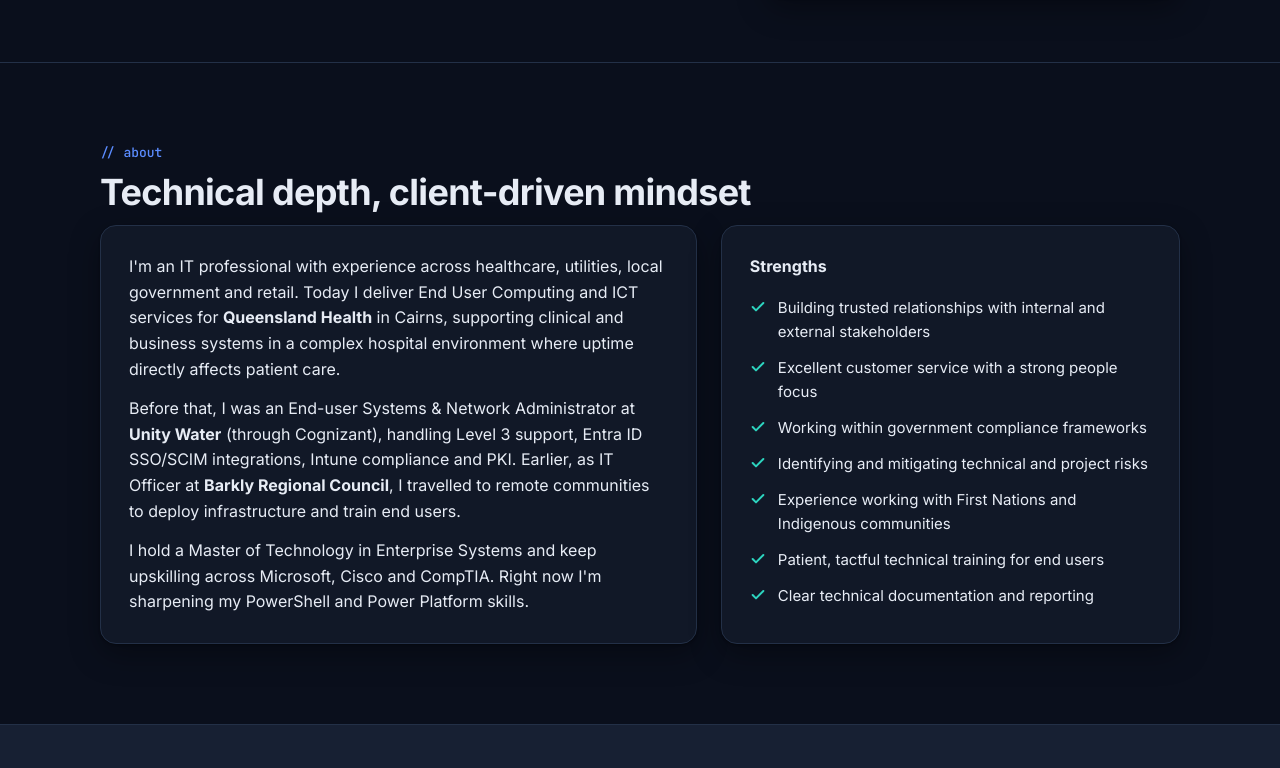
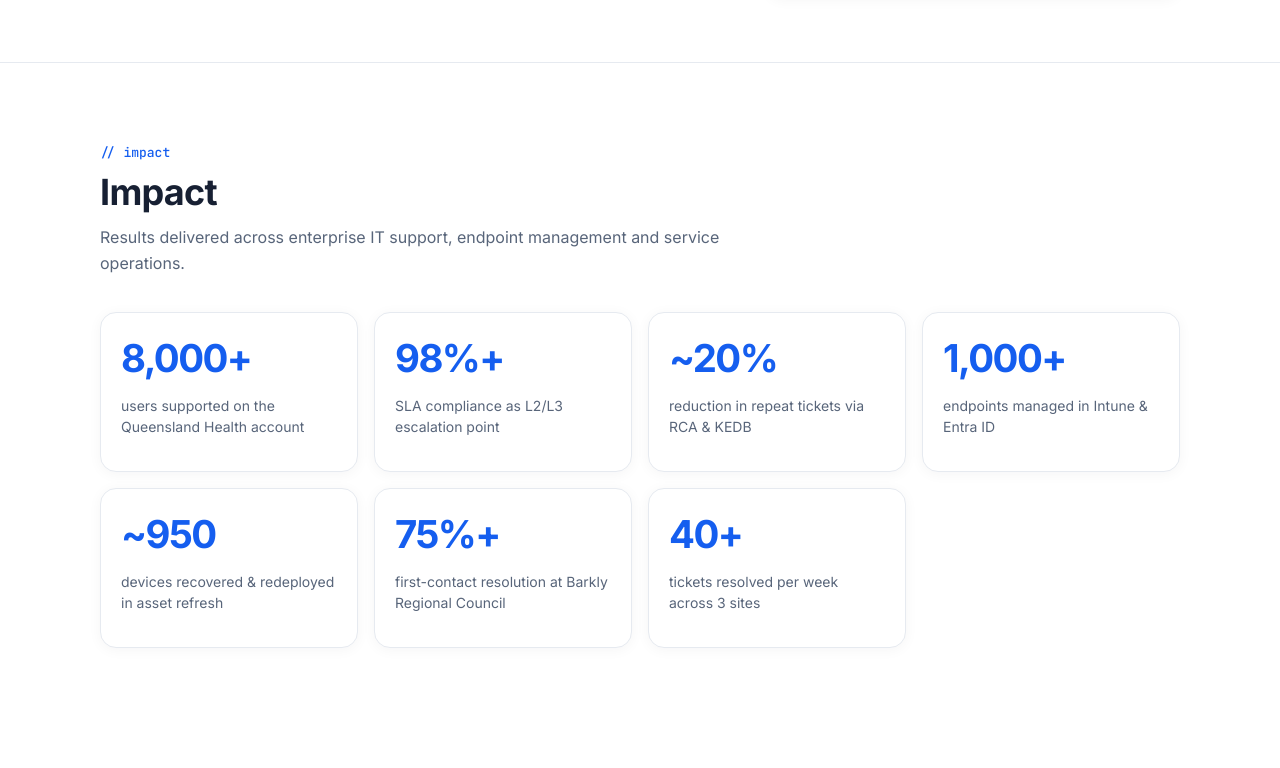
Before and after one commit to HemaSKantipudi/HemaSKantipudi.github.io, a plain HTML site: page index.html in a window 1280 px wide. Shown: the part 725-1493 px from the top of the page. Drawn offline with Linux system fonts and the light colour scheme.

Commit message:
Set white background and add seven impact metrics

```diff
--- a/index.html
+++ b/index.html
@@ -1,5 +1,5 @@
 <!doctype html>
-<html lang="en" data-theme="dark">
+<html lang="en" data-theme="light">
 <head>
 <meta charset="utf-8">
 <meta name="viewport" content="width=device-width, initial-scale=1">
@@ -168,6 +168,23 @@ footer{padding:28px 0 40px;color:var(--muted);font-size:13px;text-align:center}
 
 /* Portfolio portrait and dark-first presentation */
 .profile-photo-wrap{display:flex;justify-content:center;margin-bottom:22px}.profile-photo{width:170px;height:170px;object-fit:cover;border-radius:50%;border:5px solid var(--surface);box-shadow:0 0 0 2px var(--accent),0 16px 36px rgba(0,0,0,.25)}.hero-card{text-align:center}.hero-card .stats{text-align:left}.hero-card .mini-logos{justify-content:center}@media(max-width:600px){.profile-photo{width:140px;height:140px}}
+
+/* White portfolio theme */
+:root, :root[data-theme="light"], :root[data-theme="dark"]{
+--bg:#ffffff;--surface:#ffffff;--surface-2:#f7f9fc;--text:#172033;--muted:#58657a;
+--line:#e6eaf0;--accent:#155eef;--accent-2:#079b91;--accent-soft:rgba(21,94,239,.07);
+--shadow:0 2px 14px rgba(15,23,42,.045);--tile:#ffffff;
+--hero-grad:none;
+}
+body,main{background:#fff}
+.hero{background:#fff}
+.theme{display:none}
+.impact-grid{display:grid;grid-template-columns:repeat(4,minmax(0,1fr));gap:16px}
+.impact-item{padding:24px 20px;min-height:160px}
+.impact-item strong{display:block;font-size:clamp(29px,3vw,42px);line-height:1.1;letter-spacing:-.04em;color:var(--accent);margin-bottom:15px}
+.impact-item p{font-size:14px;color:var(--muted);line-height:1.55}
+@media(max-width:900px){.impact-grid{grid-template-columns:repeat(2,minmax(0,1fr))}}
+@media(max-width:520px){.impact-grid{grid-template-columns:1fr}.impact-item{min-height:auto}}
 </style>
 </head>
 <body>
@@ -176,7 +193,7 @@ footer{padding:28px 0 40px;color:var(--muted);font-size:13px;text-align:center}
   <div class="wrap">
     <a href="#top" class="brand"><span class="mark">HS</span><span>Hema Sudheer</span></a>
     <div class="links">
-      <a href="#about">About</a><a href="#experience">Experience</a><a href="#skills">Skills</a><a href="#certifications">Certifications</a><a href="#education">Education</a><a href="#contact">Contact</a>
+      <a href="#impact">Impact</a><a href="#about">About</a><a href="#experience">Experience</a><a href="#skills">Skills</a><a href="#certifications">Certifications</a><a href="#education">Education</a><a href="#contact">Contact</a>
       <button class="theme" id="themeBtn" aria-label="Toggle dark mode">
         <svg width="18" height="18" viewBox="0 0 24 24" fill="none" stroke="currentColor" stroke-width="2" stroke-linecap="round"><path d="M21 12.8A9 9 0 1 1 11.2 3a7 7 0 0 0 9.8 9.8z"/></svg>
       </button>
@@ -214,6 +231,22 @@ footer{padding:28px 0 40px;color:var(--muted);font-size:13px;text-align:center}
 </header>
 
 <main>
+<section id="impact">
+ <div class="wrap">
+  <p class="eyebrow">// impact</p>
+  <h2>Impact</h2>
+  <p class="sub">Results delivered across enterprise IT support, endpoint management and service operations.</p>
+  <div class="impact-grid">
+   <div class="card impact-item"><strong>8,000+</strong><p>users supported on the Queensland Health account</p></div>
+   <div class="card impact-item"><strong>98%+</strong><p>SLA compliance as L2/L3 escalation point</p></div>
+   <div class="card impact-item"><strong>~20%</strong><p>reduction in repeat tickets via RCA &amp; KEDB</p></div>
+   <div class="card impact-item"><strong>1,000+</strong><p>endpoints managed in Intune &amp; Entra ID</p></div>
+   <div class="card impact-item"><strong>~950</strong><p>devices recovered &amp; redeployed in asset refresh</p></div>
+   <div class="card impact-item"><strong>75%+</strong><p>first-contact resolution at Barkly Regional Council</p></div>
+   <div class="card impact-item"><strong>40+</strong><p>tickets resolved per week across 3 sites</p></div>
+  </div>
+ </div>
+</section>
 <section id="about">
   <div class="wrap">
     <p class="eyebrow">// about</p>
@@ -523,5 +556,6 @@ $('themeBtn').onclick=()=>{
   try{localStorage.setItem('theme',root.dataset.theme)}catch(e){}
 };
 </script>
+<script>document.documentElement.setAttribute('data-theme','light');</script>
 </body>
 </html>
```
